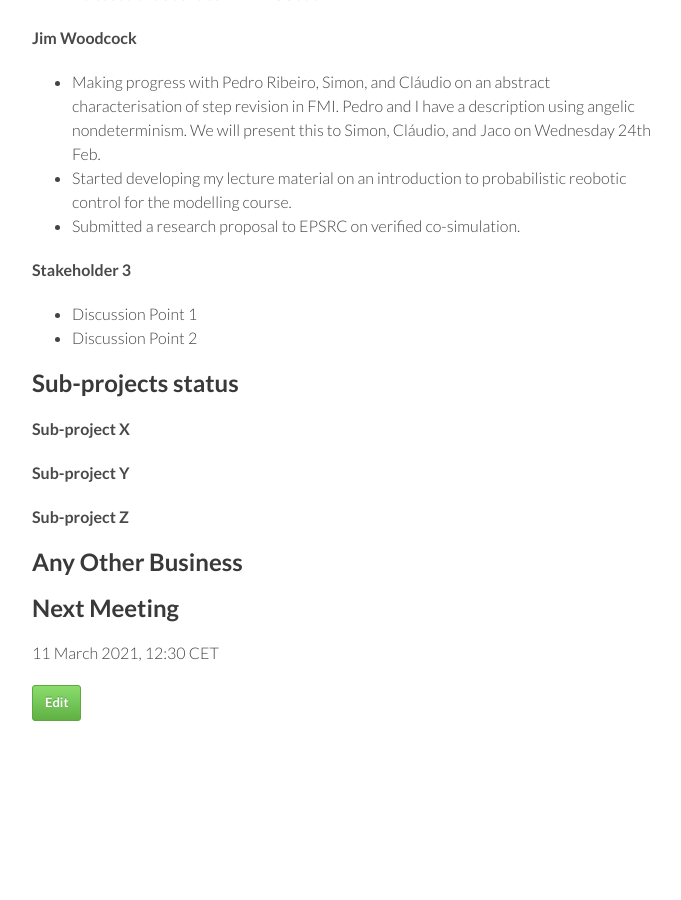
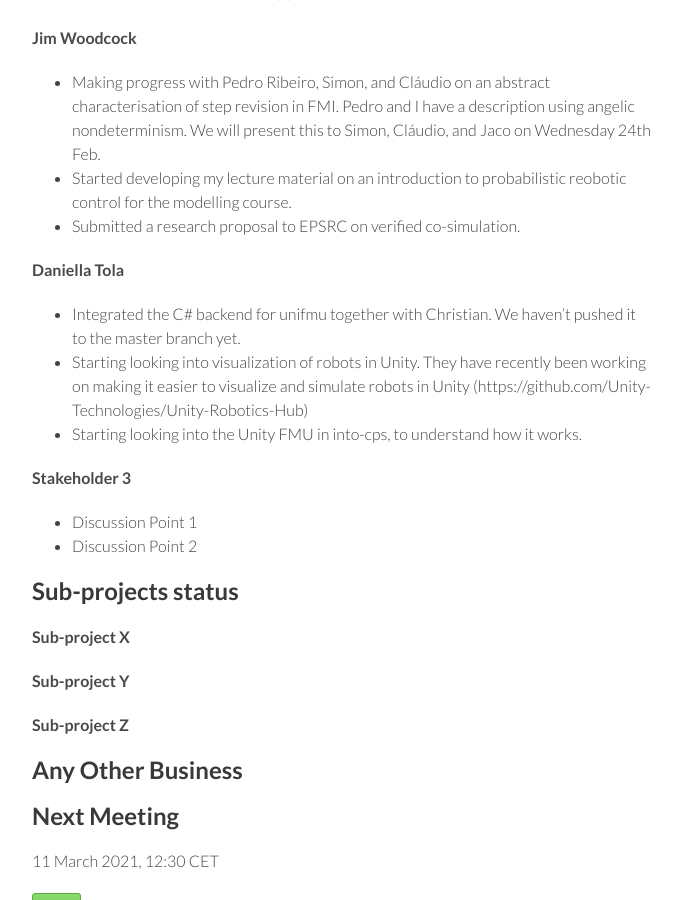
Before and after one commit to digitaltwincentre/digitaltwincentre.github.io, a Jekyll site: the page built from _biweeklies/Biweekly-34.md, in a window 1280 px wide and 900 px high, scrolled down 779 px. Shown: the whole window, without its empty margins (418-1099 px from the left). Built offline with Jekyll 4.4.1, drawn with Linux system fonts in a browser that asks for light colours; nearby versions of some CDN libraries.

Commit message:
Update Biweekly-34.md

```diff
--- a/_biweeklies/Biweekly-34.md
+++ b/_biweeklies/Biweekly-34.md
@@ -44,6 +44,11 @@ date: 26 February 2021, 1330 CET
 * Started developing my lecture material on an introduction to probabilistic reobotic control for the modelling course.
 * Submitted a research proposal to EPSRC on verified co-simulation.
 
+#### Daniella Tola
+* Integrated the C# backend for unifmu together with Christian. We haven't pushed it to the master branch yet.
+* Starting looking into visualization of robots in Unity. They have recently been working on making it easier to visualize and simulate robots in Unity (https://github.com/Unity-Technologies/Unity-Robotics-Hub)
+* Starting looking into the Unity FMU in into-cps, to understand how it works.
+
 #### Stakeholder 3
 * Discussion Point 1
 * Discussion Point 2
```
